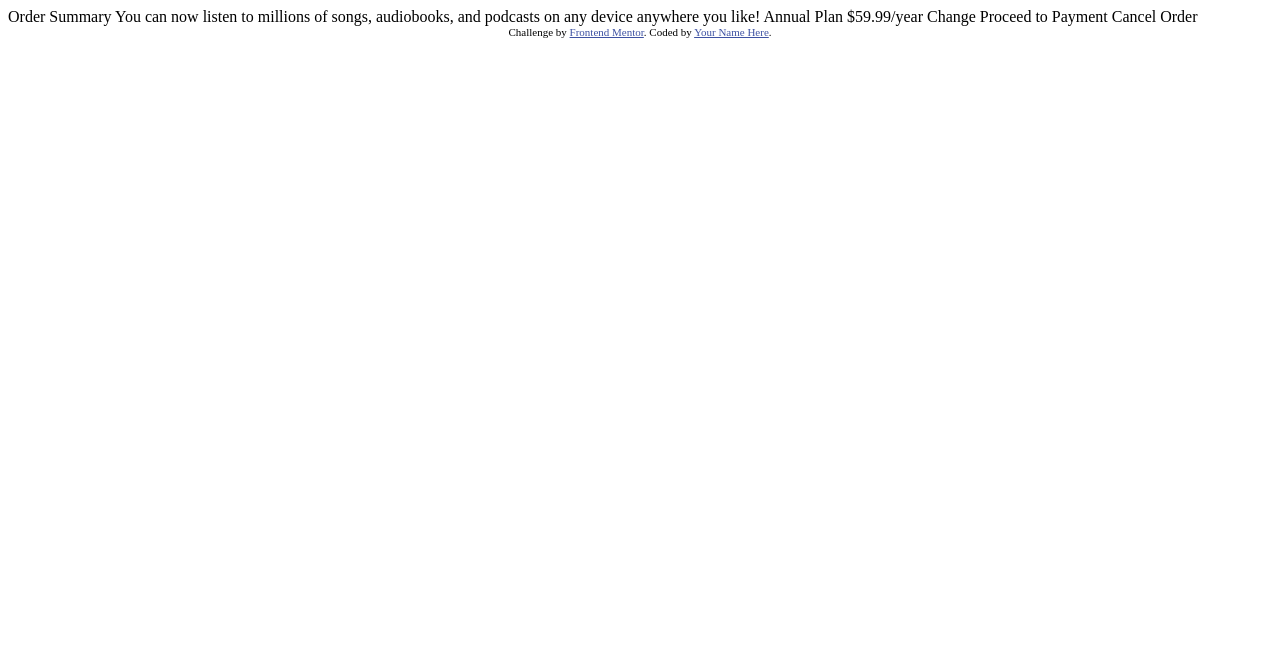
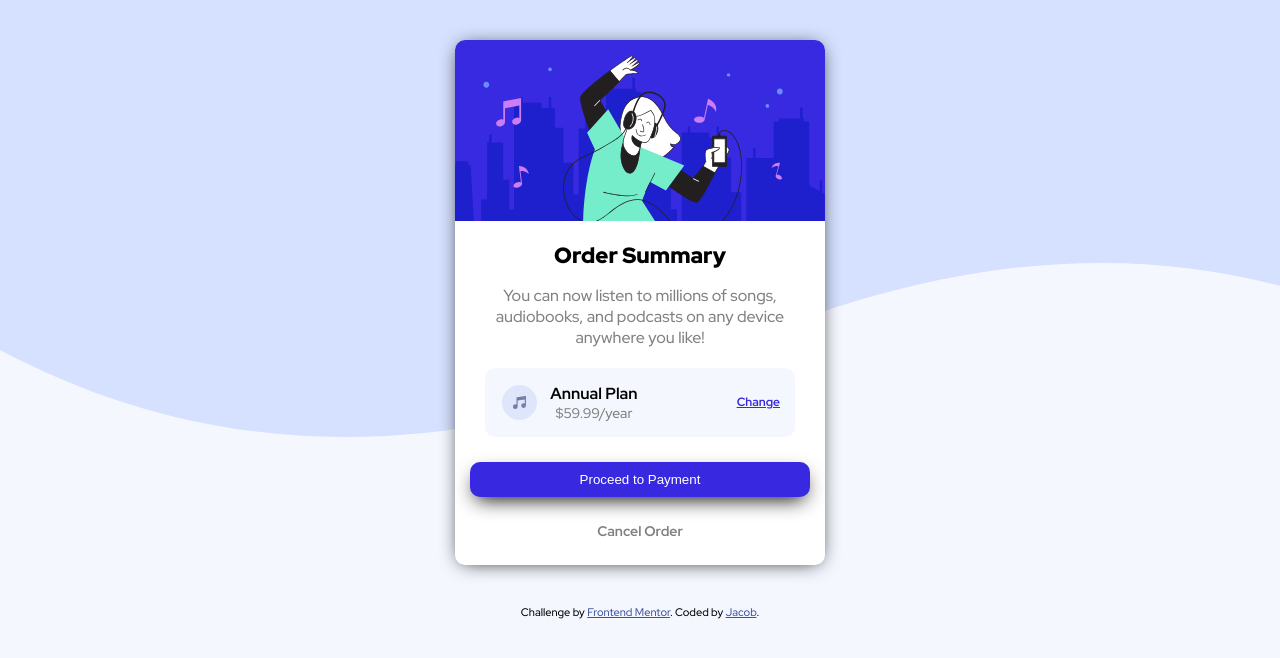
Before and after one commit to jacobgeorge08/frontend-speedrun-week, a plain HTML site: page docs/order-summary-component/index.html in a window 1280 px wide. Drawn offline with Linux system fonts and the light colour scheme.

Commit message:
completed order summary design

```diff
--- a/docs/order-summary-component/index.html
+++ b/docs/order-summary-component/index.html
@@ -1,37 +1,59 @@
 <!DOCTYPE html>
 <html lang="en">
   <head>
-  <meta charset="UTF-8">
-  <meta name="viewport" content="width=device-width, initial-scale=1.0"> <!-- displays site properly based on user's device -->
+    <meta charset="UTF-8" />
+    <meta name="viewport" content="width=device-width, initial-scale=1.0" />
+    <!-- displays site properly based on user's device -->
 
-  <link rel="icon" type="image/png" sizes="32x32" href="./images/favicon-32x32.png">
+    <link
+      rel="icon"
+      type="image/png"
+      sizes="32x32"
+      href="./images/favicon-32x32.png"
+    />
+
+    <link rel="stylesheet" href="styles.css" />
 
     <title>Frontend Mentor | Order summary card</title>
 
     <!-- Feel free to remove these styles or customise in your own stylesheet 👍 -->
     <style>
-    .attribution { font-size: 11px; text-align: center; }
-    .attribution a { color: hsl(228, 45%, 44%); }
+      .attribution {
+        font-size: 11px;
+        text-align: center;
+      }
+      .attribution a {
+        color: hsl(228, 45%, 44%);
+      }
     </style>
   </head>
   <body>
-
-  Order Summary
-
+    <div class="card-container">
+      <img class="hero" src="./images/illustration-hero.svg" />
+      <h1>Order Summary</h1>
+      <p>
         You can now listen to millions of songs, audiobooks, and podcasts on any
         device anywhere you like!
+      </p>
+      <section>
+        <div class="plan">
+          <img src="./images/icon-music.svg" alt="music note" />
+          <div class="annual">
+            <span class="bold">Annual Plan</span>
+            <span>$59.99/year</span>
+          </div>
+        </div>
+        <a class="change" href="">Change</a>
+      </section>
 
-  Annual Plan
-  $59.99/year
-
-  Change
-
-  Proceed to Payment
-  Cancel Order
-
+      <button>Proceed to Payment</button>
+      <a class="cancel" href="">Cancel Order</a>
+    </div>
     <div class="attribution">
-    Challenge by <a href="https://www.frontendmentor.io?ref=challenge" target="_blank">Frontend Mentor</a>.
-    Coded by <a href="#">Your Name Here</a>.
+      Challenge by
+      <a href="https://www.frontendmentor.io?ref=challenge" target="_blank"
+        >Frontend Mentor</a
+      >. Coded by <a href="https://github.com/jacobgeorge08">Jacob</a>.
     </div>
   </body>
 </html>
--- /dev/null
+++ b/docs/order-summary-component/styles.css
@@ -0,0 +1,113 @@
+@import url("https://fonts.googleapis.com/css2?family=Red+Hat+Display:wght@500;700;900&display=swap");
+
+body {
+  font-family: "Red Hat Display", sans-serif;
+  text-align: center;
+  background: url(./images/pattern-background-desktop.svg);
+  background-color: hsl(225, 100%, 98%);
+  background-repeat: no-repeat;
+  background-position: top -200px;
+}
+
+.card-container {
+  width: 370px;
+  background-color: white;
+  margin: 40px auto;
+  border-radius: 10px;
+  padding-bottom: 25px;
+  box-shadow: 0 2px 20px -6px black;
+}
+
+.hero {
+  width: 370px;
+  border-top-right-radius: 10px;
+  border-top-left-radius: 10px;
+}
+
+h1 {
+  margin: 15px 20px;
+  font-size: 22px;
+  font-weight: 900;
+}
+
+p {
+  font-size: 16px;
+  margin: 0 20px 10px 20px;
+  font-weight: 500;
+  color: grey;
+}
+
+section {
+  background-color: hsl(225, 100%, 98%);
+  display: flex;
+  align-items: center;
+  justify-content: space-between;
+  margin: 20px 30px;
+  padding: 15px;
+  border-radius: 10px;
+}
+
+.plan {
+  width: 140px;
+  display: flex;
+  align-items: center;
+  justify-content: space-around;
+  gap: 8px;
+}
+.plan img {
+  width: 25%;
+  height: 25%;
+}
+
+.annual {
+  display: flex;
+  flex-direction: column;
+  justify-content: center;
+  align-items: center;
+}
+
+.bold {
+  font-weight: 700;
+  font-size: 18;
+}
+
+.annual span + span {
+  color: grey;
+  font-size: 14px;
+}
+
+.change {
+  color: hsl(245, 75%, 52%);
+  font-size: 12px;
+  font-weight: 700;
+}
+
+button {
+  display: block;
+  margin: 25px auto;
+  color: white;
+  background-color: hsl(245, 75%, 52%);
+  padding: 10px 110px;
+  border: none;
+  border-radius: 10px;
+  box-shadow: 0 8px 20px -6px black;
+}
+
+.cancel {
+  display: block;
+  color: grey;
+  font-size: 14px;
+  font-weight: 700;
+  text-decoration: none;
+}
+
+button:hover,
+.change:hover {
+  opacity: 0.7;
+  cursor: grab;
+  text-decoration: none;
+}
+.cancel:hover {
+  color: black;
+  cursor: grab;
+}
```
Also changed, not shown: docs/index.html (+1 -1 lines), docs/order-summary-component/images/ss.PNG (added), 3 other files. Lines whose indentation alone changed are shown as unchanged.
